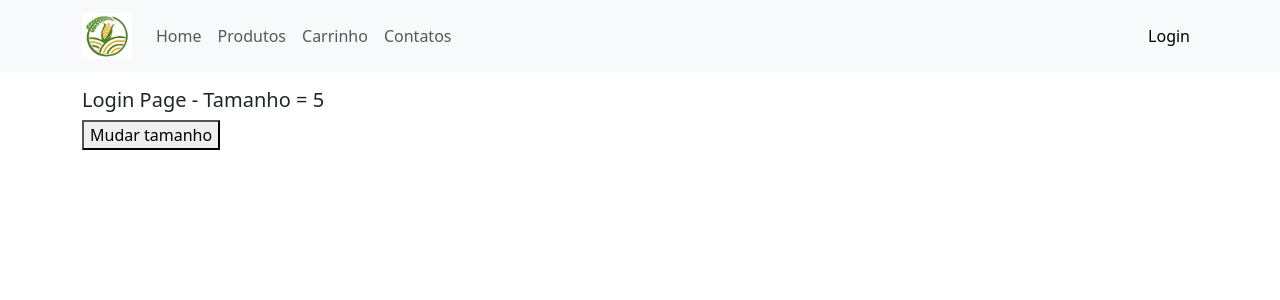
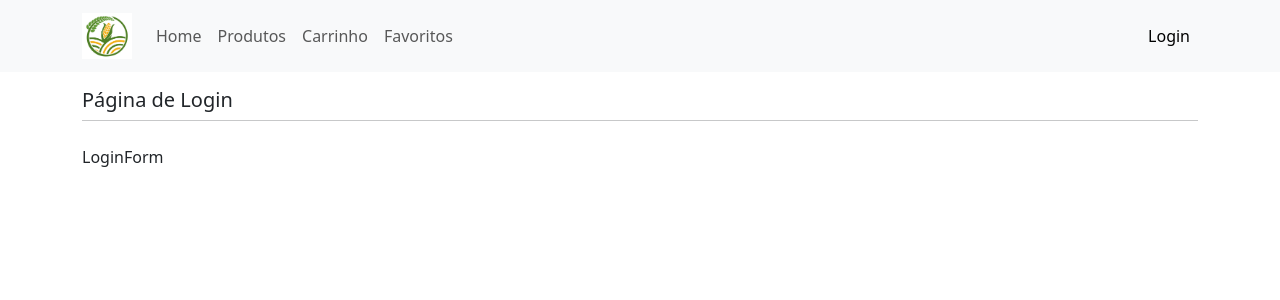
Before and after one commit to PedroAlmeida08/devweb, a React app in the folder projeto01/: page /login in a window 1280 px wide. Shown: the top 300 px of the page. Built offline with nearby package versions, Linux system fonts and the light colour scheme; the HTML template or start-up script is replaced by a standard one.

Commit message:
feat: LoginPage

```diff
--- /dev/null
+++ b/projeto01/src/components/LoginForm.tsx
@@ -0,0 +1,6 @@
+const LoginForm = () => {
+  return (
+    <div>LoginForm</div>
+  )
+}
+export default LoginForm
--- a/projeto01/src/components/NavBar.tsx
+++ b/projeto01/src/components/NavBar.tsx
@@ -40,8 +40,8 @@ const NavBar = () => {
               </NavLink>
             </li>
             <li className="nav-item">
-              <NavLink className="nav-link" to="/contatos">
-                Contatos
+              <NavLink className="nav-link" to="/favoritos">
+                Favoritos
               </NavLink>
             </li>
           </ul>
--- a/projeto01/src/pages/ContatosPage.tsx
+++ /dev/null
@@ -1,22 +0,0 @@
-import useProdutoStore from "../store/ProdutoStore"
-import CarrinhoPage from "./CarrinhoPage";
-import LoginPage from "./LoginPage";
-
-const ContatosPage = () => {
-  const pagina = useProdutoStore((s) => s.pagina);
-  const setPagina = useProdutoStore((s) => s.setPagina)
-
-  return (
-    <>
-      <div>
-        <h5>ContatosPage = pagina = {pagina}</h5>
-        <button onClick={() => {setPagina(6)}}>Mudar página</button>
-        <hr />
-        <LoginPage />
-        <hr />
-        <CarrinhoPage />
-      </div>
-    </>
-  )
-}
-export default ContatosPage
--- /dev/null
+++ b/projeto01/src/pages/FavoritosPage.tsx
@@ -0,0 +1,6 @@
+const FavoritosPage = () => {
+  return (
+    <div>FavoritosPage</div>
+  )
+}
+export default FavoritosPage
--- a/projeto01/src/pages/LoginPage.tsx
+++ b/projeto01/src/pages/LoginPage.tsx
@@ -1,14 +1,14 @@
-import useProdutoStore from "../store/ProdutoStore"
+import LoginForm from "../components/LoginForm";
 
 const LoginPage = () => {
-  const tamanho = useProdutoStore((s) => s.tamanho);
-  const setTamanho = useProdutoStore((s) => s.setTamanho);
-
   return (
     <>
-      <h5>Login Page - Tamanho = {tamanho}</h5>
-      <button onClick={() => {setTamanho(8)}}>Mudar tamanho</button>
+      <div className="mb-4">
+        <h5>Página de Login</h5>
+        <hr className="mt-1" />
+      </div>
+      <LoginForm />
     </>
-  )
-}
-export default LoginPage
+  );
+};
+export default LoginPage;
--- /dev/null
+++ b/projeto01/src/routes/PrivateRoutes.tsx
@@ -0,0 +1,14 @@
+import { Navigate } from "react-router-dom";
+import useUsuarioStore from "../store/UsuarioStore";
+import Layout from "./Layout";
+
+const PrivateRoutes = () => {
+  const usuarioLogado = useUsuarioStore((s) => s.usuarioLogado);
+
+  if (usuarioLogado) {
+    return <Layout />;
+  } else {
+    return <Navigate to="/login"></Navigate>;
+  }
+};
+export default PrivateRoutes;
--- a/projeto01/src/routes/router.tsx
+++ b/projeto01/src/routes/router.tsx
@@ -1,13 +1,14 @@
 import { createBrowserRouter } from "react-router-dom";
+import CardsPorSlugCategoriaPage from "../pages/CardsPorSlugCategoriaPage";
 import CarrinhoPage from "../pages/CarrinhoPage";
-import ContatosPage from "../pages/ContatosPage";
 import ErrorPage from "../pages/ErrorPage";
+import FavoritosPage from "../pages/FavoritosPage";
 import HomePage from "../pages/HomePage";
 import LoginPage from "../pages/LoginPage";
 import ProdutoPage from "../pages/ProdutoPage";
 import ProdutosComPaginacaoPage from "../pages/ProdutosComPaginacaoPage";
 import Layout from "./Layout";
-import CardsPorSlugCategoriaPage from "../pages/CardsPorSlugCategoriaPage";
+import PrivateRoutes from "./PrivateRoutes";
 
 const router = createBrowserRouter([
     {
@@ -24,8 +25,16 @@ const router = createBrowserRouter([
             },
             {path: "produtos", element: <ProdutosComPaginacaoPage />},
             {path: "carrinho", element: <CarrinhoPage />},
-            {path: "contatos", element: <ContatosPage />},
-            {path: "login", element: <LoginPage />},
+            {path: "login", element: <LoginPage />}
+        ]
+    },
+    // Rotas Protegidas
+    {
+        path: "/",
+        element: <PrivateRoutes />,
+        errorElement: <ErrorPage />,
+        children: [
+            {path: "favoritos", element: <FavoritosPage />},
             {path: "produtos/:id", element: <ProdutoPage />}
         ]
     }
--- /dev/null
+++ b/projeto01/src/store/UsuarioStore.ts
@@ -0,0 +1,18 @@
+import { create } from "zustand";
+
+interface UsuarioStore {
+  usuarioLogado: number;
+  loginInvalido: boolean;
+
+  setUsuarioLogado: (novoUsuariogado: number) => void;
+  setLoginInvalido: (novoLoginInvalido: boolean) => void;
+}
+
+const useUsuarioStore = create<UsuarioStore>((set) => ({
+  usuarioLogado: 0,
+  loginInvalido: false,
+
+  setUsuarioLogado: (novoUsuarioLogado: number) => set(() => ({ usuarioLogado: novoUsuarioLogado })),
+  setLoginInvalido: (novoLoginInvalido: boolean) => set(() => ({loginInvalido: novoLoginInvalido}))
+}));
+export default useUsuarioStore;
```
Also changed, not shown: 1 other file (tests, documents, lock files or other folders).
